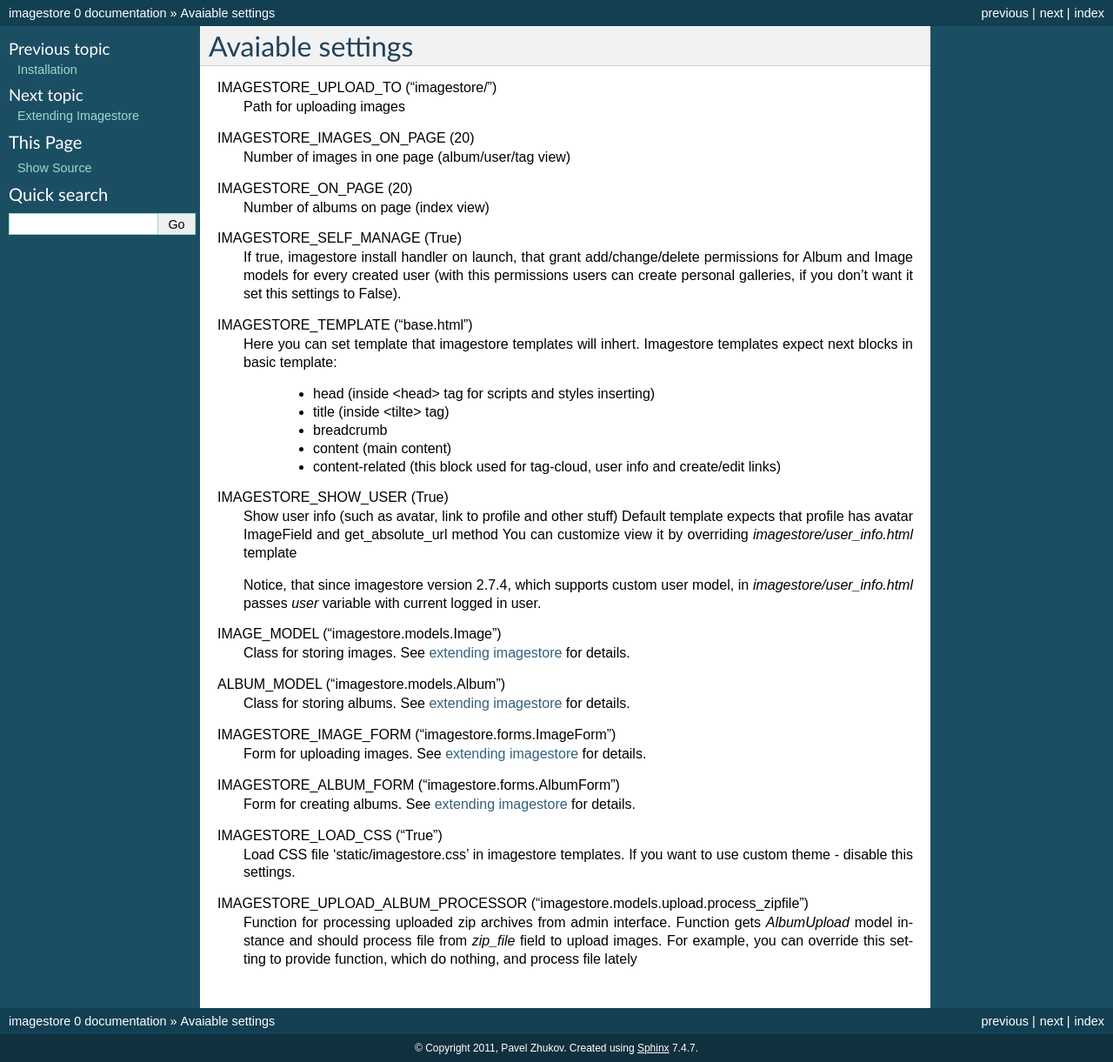
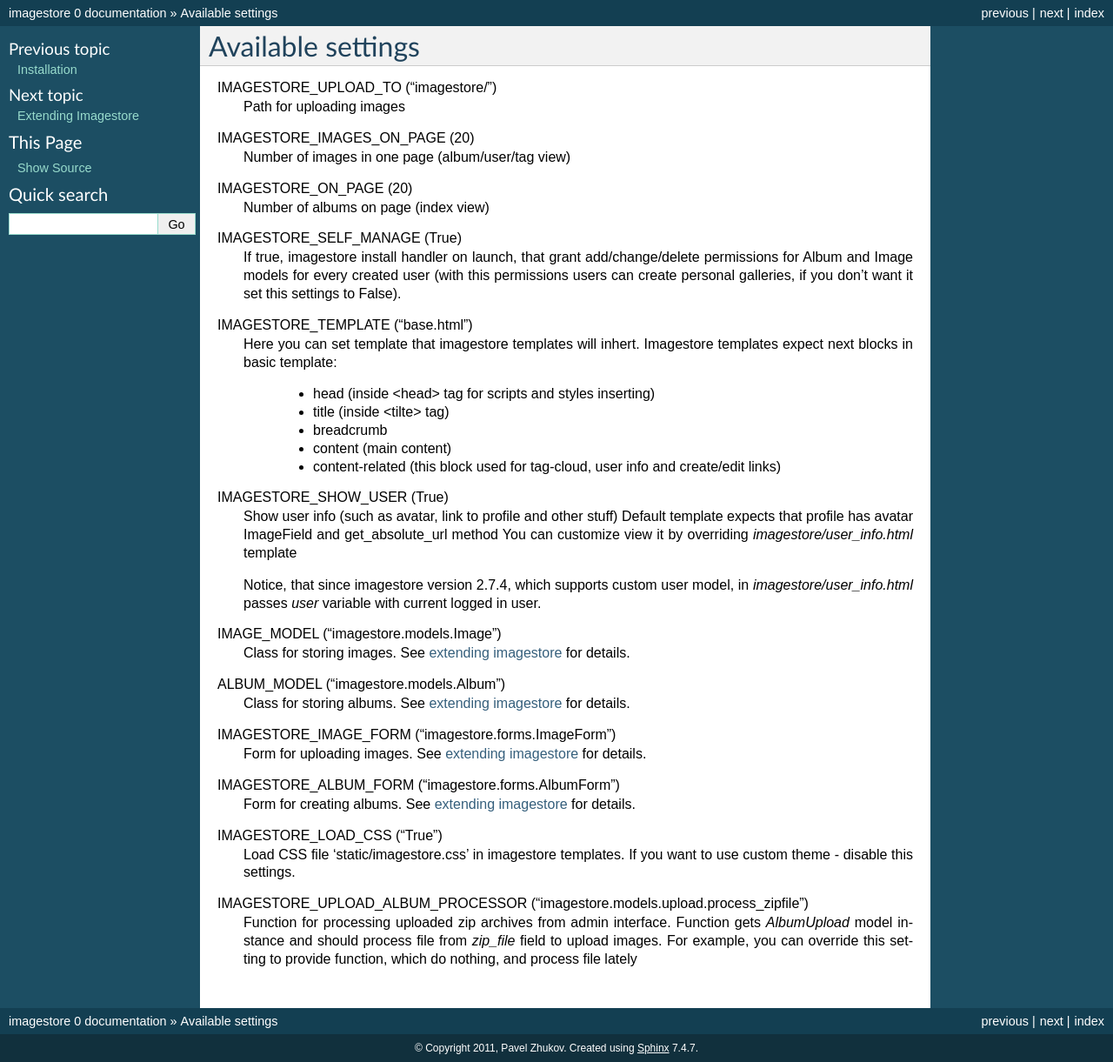
Before and after one commit to hovel/imagestore, a Sphinx documentation site: the page built from docs/settings.rst, in a window 1280 px wide. Shown: the whole page at 87% size. Built offline with Sphinx 7.4.7, drawn with Linux system fonts in a browser that asks for light colours.

Commit message:
typos in docs

```diff
--- a/docs/example.rst
+++ b/docs/example.rst
@@ -1,6 +1,6 @@
 Example project
 ===============
 
-Package contatins preconfigured django project with installed imagestore.
+Package contains preconfigured django project with installed imagestore.
 You can find it in `test` directory inside project root,
 or get from `repository <https://bitbucket.org/zeus/imagestore/src>`_
--- a/docs/settings.rst
+++ b/docs/settings.rst
@@ -1,5 +1,5 @@
-Avaiable settings
-=================
+Available settings
+==================
 
 IMAGESTORE_UPLOAD_TO ("imagestore/")
     Path for uploading images
```
